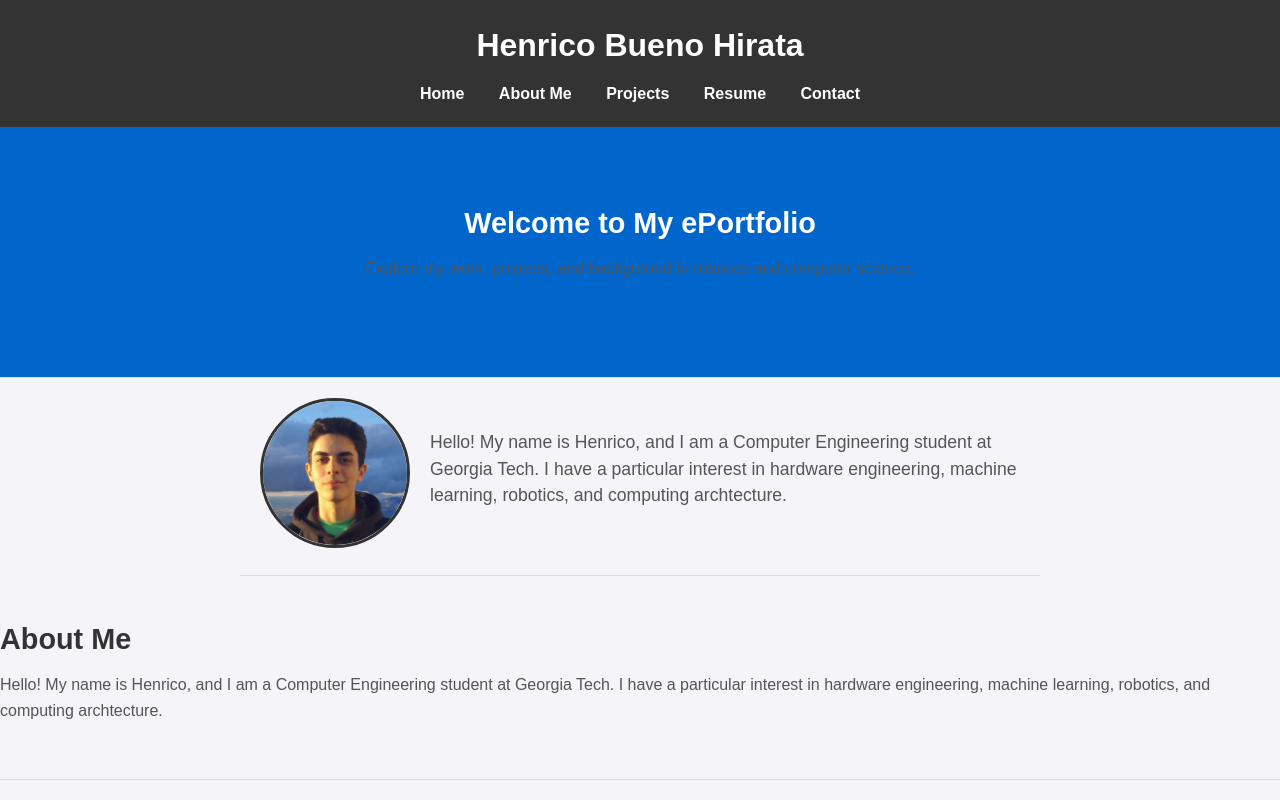
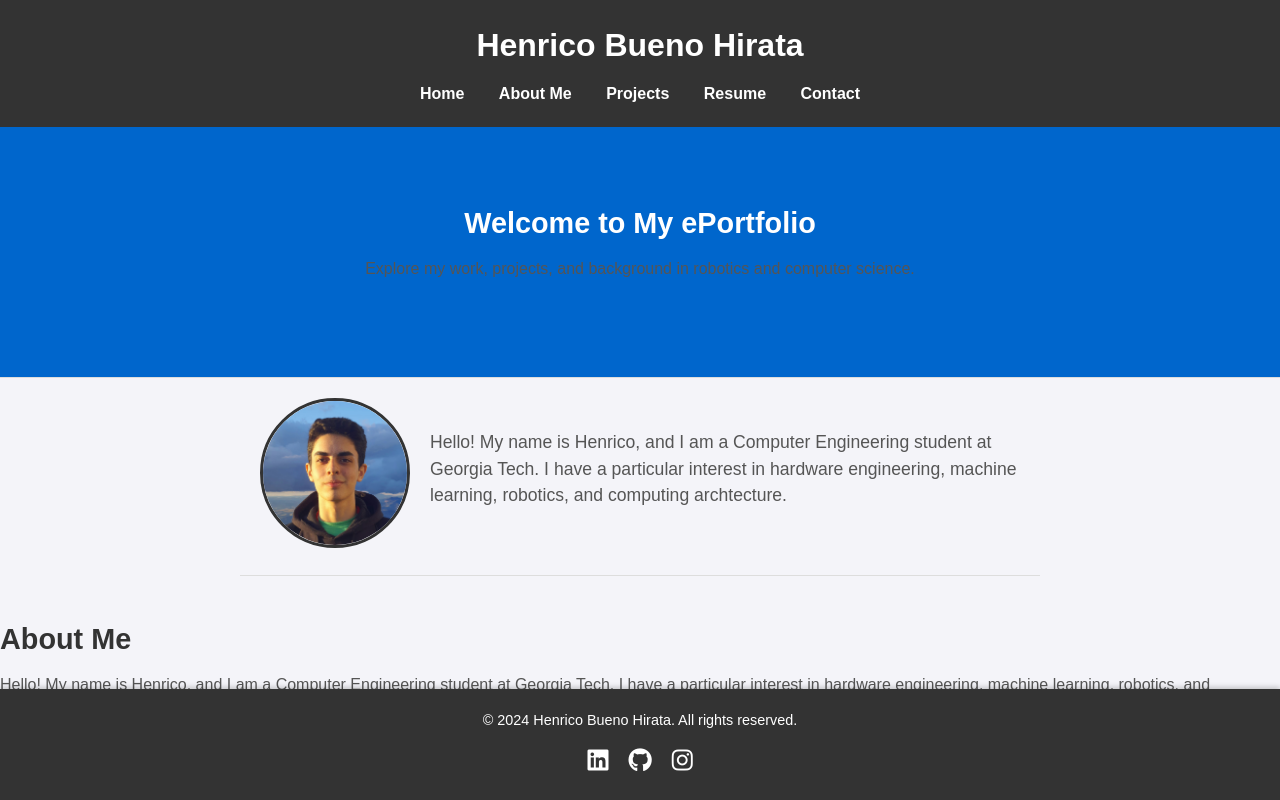
Before and after one commit to henricohirata/ePortfolio, a plain HTML site: page index.html in a window 1280 px wide. Shown: the top 800 px of the page. Drawn offline with Linux system fonts and the light colour scheme.

Commit message:
add: footer

```diff
--- a/css/style.css
+++ b/css/style.css
@@ -89,18 +89,51 @@ section p {
     color: #555;
 }
 
-/* Footer */
+/* Footer styles */
 footer {
     background-color: #333;
     color: #fff;
     text-align: center;
-    padding: 15px 0;
-    margin-top: 20px;
+    padding: 20px 0;
+    position: fixed;
+    bottom: 0;
+    left: 0;
+    width: 100%;
+    box-shadow: 0 -2px 5px rgba(0, 0, 0, 0.2);
+    z-index: 10;
 }
 
 footer p {
-    font-size: 0.9em;
+    margin: 0;
+    font-size: 0.9rem;
 }
+
+/* Social media links container */
+.social-links {
+    margin-top: 10px;
+    display: flex;
+    justify-content: center;
+    gap: 20px;
+}
+
+/* Social media button styles */
+.social-btn {
+    text-decoration: none;
+    color: #fff;
+    font-size: 1.5rem;
+    transition: transform 0.3s ease, color 0.3s ease;
+}
+
+/* Hover effects for social buttons */
+.social-btn:hover {
+    transform: translateY(-5px);
+    color: #1e90ff; /* Change color on hover */
+}
+
+/* Different colors for each social button */
+.linkedin:hover { color: #0077b5; }  /* LinkedIn blue */
+.github:hover { color: #333; }       /* GitHub dark grey */
+.instagram:hover { color: #e1306c; } /* Instagram pink */
 
 /* Links */
 a {
--- a/index.html
+++ b/index.html
@@ -6,6 +6,8 @@
     <meta name="description" content="Welcome to the ePortfolio of Henrico Bueno Hirata">
     <title>Henrico Bueno Hirata</title>
     <link rel="stylesheet" href="css\style.css">
+    <link rel="stylesheet" href="https://cdnjs.cloudflare.com/ajax/libs/font-awesome/6.0.0-beta3/css/all.min.css">
+
 </head>
 <body>
     <!-- Fixed Header Section -->
@@ -65,6 +67,18 @@
     <!-- Footer Section -->
     <footer>
         <p>&copy; 2024 Henrico Bueno Hirata. All rights reserved.</p>
+        <div class="social-links">
+            <a href="https://www.linkedin.com/in/your-profile" target="_blank" class="social-btn linkedin" aria-label="LinkedIn">
+                <i class="fab fa-linkedin"></i>
+            </a>
+            <a href="https://github.com/your-username" target="_blank" class="social-btn github" aria-label="GitHub">
+                <i class="fab fa-github"></i>
+            </a>
+            <a href="https://www.instagram.com/your-profile" target="_blank" class="social-btn instagram" aria-label="Instagram">
+                <i class="fab fa-instagram"></i>
+            </a>
+        </div>
     </footer>
+
 </body>
 </html>
```
